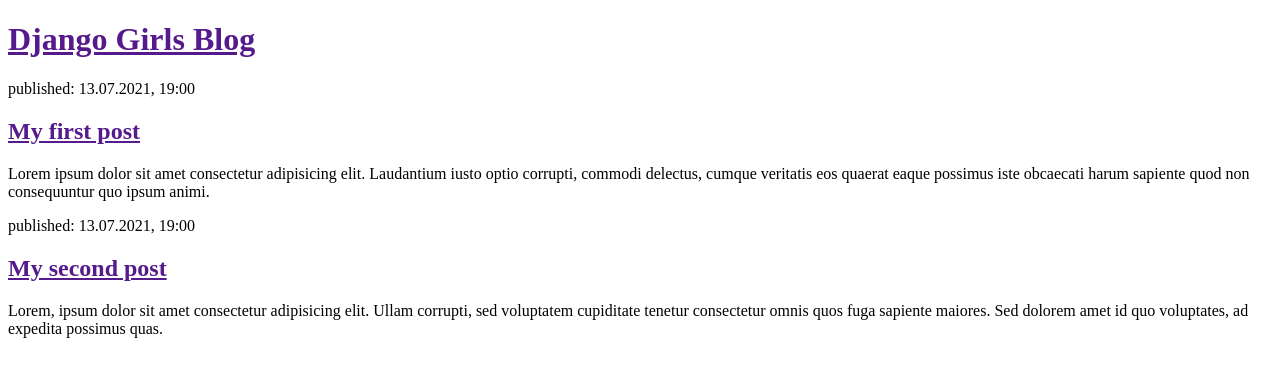
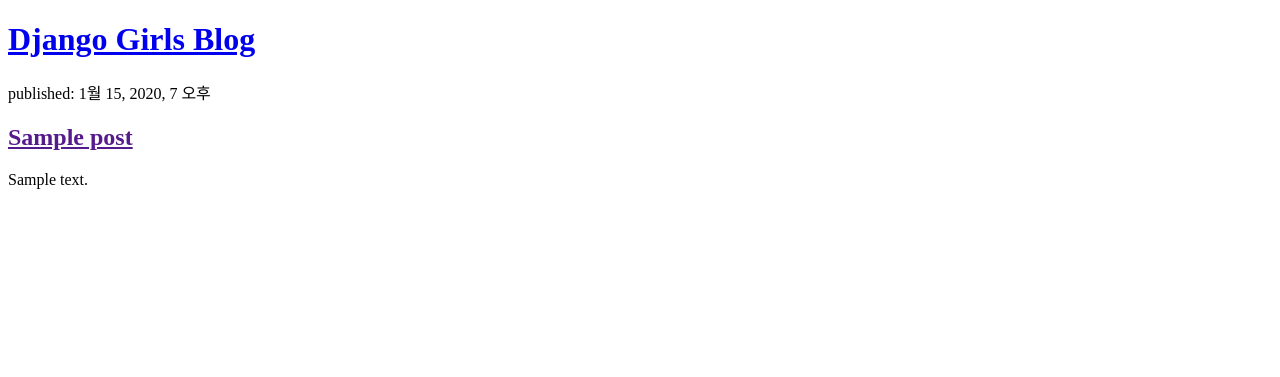
Before and after one commit to s-jiun/Piro15, a Django app: page / in a window 1280 px wide. Shown: the top 377 px of the page. Run offline with Django 3.2, Linux system fonts and the light colour scheme; tables that the repository leaves empty hold one stand-in row (values such as "Sample post").

Commit message:
Django 탬플릿

```diff
--- a/djangogirls/blog/templates/blog/post_list.html
+++ b/djangogirls/blog/templates/blog/post_list.html
@@ -8,17 +8,15 @@
 </head>
 <body>
     <div>
-        <h1><a href="">Django Girls Blog</a></h1>
+        <h1><a href="/">Django Girls Blog</a></h1>
     </div>
-    <div>
-        <p>published: 13.07.2021, 19:00</p>
-        <h2><a href="">My first post</a></h2>
-        <p>Lorem ipsum dolor sit amet consectetur adipisicing elit. Laudantium iusto optio corrupti, commodi delectus, cumque veritatis eos quaerat eaque possimus iste obcaecati harum sapiente quod non consequuntur quo ipsum animi.</p>
-    </div>
-    <div>
-        <p>published: 13.07.2021, 19:00</p>
-        <h2><a href="">My second post</a></h2>
-        <p>Lorem, ipsum dolor sit amet consectetur adipisicing elit. Ullam corrupti, sed voluptatem cupiditate tenetur consectetur omnis quos fuga sapiente maiores. Sed dolorem amet id quo voluptates, ad expedita possimus quas.</p>
-    </div>
+
+    {% for post in posts %}
+        <div>
+            <p>published: {{ post.published_date }}</p>
+            <h2><a href="">{{ post.title }}</a></h2>
+            <p>{{ post.text|linebreaksbr }}</p>
+        </div>
+    {% endfor %}
 </body>
 </html>
--- a/djangogirls/blog/views.py
+++ b/djangogirls/blog/views.py
@@ -1,7 +1,10 @@
 from django.shortcuts import render
+from django.utils import timezone
+from .models import Post
 
 # Create your views here.
 
 
 def post_list(request):
-    return render(request, 'blog/post_list.html', {})
+    posts = Post.objects.filter(published_date__lte=timezone.now()).order_by('published_date')
+    return render(request, 'blog/post_list.html', {'posts': posts})
```
